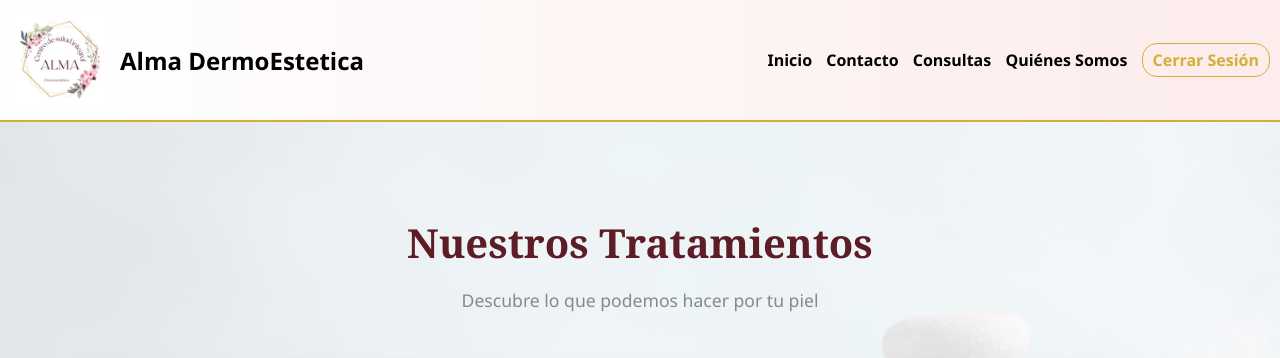
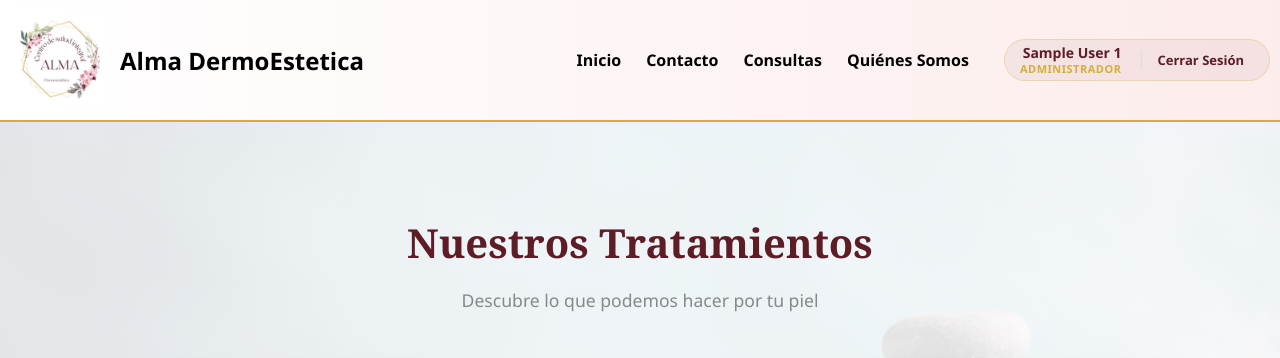
Before and after one commit to WladimirSuazoPalma/ProyectoAlma, a PHP site: page /Alma.php in a window 1280 px wide. Shown: the top 358 px of the page. Run offline with PHP 8.4, Linux system fonts and the light colour scheme; the visitor is signed in with stand-in values (Sample User, id 1).

Commit message:
cambios pequeños alma.php 	modified:   Alma.php 	modified:   estiloHome.css 	modified:   login.php 	modified:   logout.php

```diff
--- a/Alma.php
+++ b/Alma.php
@@ -15,17 +15,34 @@ session_start();
                 <img src="img/logo1.jpg" alt="logo de la compañia">
                 <h2 class="nombre-empresa">Alma DermoEstetica</h2>
             </div>
-            <nav>
+            <nav >
                     <a href="Alma.html">Inicio </a>
                     <a href="contacto.html">Contacto </a>
                     <a href="consultar.php">Consultas </a>
                     <a href="quienes-somos.html">Quiénes Somos</a>
-                    <?php if (isset($_SESSION['UsuarioID'])){?>
-                        <a href="logout.php"style="color: #d4af37; border: 1px solid #d4af37; border-radius: 15px; padding: 5px 10px;">
-                            Cerrar Sesión
-                        </a>
 
-                        <?php } else { ?>
+
+                    <?php if (isset($_SESSION['UsuarioID'])) {
+
+
+                        $rolTexto = "Usuario";
+                        switch($_SESSION['Rol']) {
+                            case 1: $rolTexto = "Administrador"; break;
+                            case 2: $rolTexto = "Esteticista"; break;
+                            case 3: $rolTexto = "Dermatólogo"; break;
+                            case 4: $rolTexto = "Paciente"; break;
+                        }
+                    ?>
+                        <div class="perfil-usuario">
+                            <div class="detalles">
+                                <span class="nombre"><?php echo $_SESSION['Nombre'] . " " . $_SESSION['Apellido']; ?></span>
+                                <span class="rol"><?php echo $rolTexto; ?></span>
+                            </div>
+
+                            <a href="logout.php" class="btn-salir">Cerrar Sesión</a>
+                        </div>
+
+                    <?php } else { ?>
                             <a href="login.html">Login</a>
                             <a href="registrar.html">Registrar</a>
                         <?php } ?>
--- a/estiloHome.css
+++ b/estiloHome.css
@@ -22,6 +22,99 @@ body {
 a {
     text-decoration: none;
     color: black;
+}
+nav {
+    display: flex;
+    align-items: center;
+    gap: 15px;
+}
+
+
+
+
+
+
+
+
+
+
+
+
+.perfil-usuario {
+    display: flex;
+    align-items: center;
+    gap: 15px;
+    background-color: rgba(94, 28, 38, 0.05);
+    padding: 5px 15px;
+    border-radius: 30px;
+    border: 1px solid rgba(212, 175, 55, 0.3);
+    margin-left: 10px;
+}
+
+.perfil-usuario .detalles {
+    display: flex;
+    flex-direction: column;
+    align-items: flex-end;
+    line-height: 1.2;
+}
+
+.perfil-usuario .nombre {
+    color: #5e1c26;
+    font-weight: 700;
+    font-size: 14px;
+}
+
+.perfil-usuario .rol {
+    color: #d4af37;
+    font-size: 11px;
+    text-transform: uppercase;
+    letter-spacing: 0.5px;
+    font-weight: 600;
+}
+
+
+
+
+
+
+
+
+
+
+
+.btn-salir {
+    color: #5e1c26 !important;
+    font-size: 13px;
+    border-left: 1px solid #ddd;
+    padding-left: 15px !important;
+    margin-left: 5px;
+}
+
+.btn-salir:hover {
+    color: red !important;
+    text-decoration: underline;
+}
+
+
+@media (max-width: 700px) {
+    .perfil-usuario {
+        flex-direction: column;
+        background: none;
+        border: none;
+        align-items: center;
+        margin-top: 10px;
+    }
+    .perfil-usuario .detalles {
+        align-items: center;
+    }
+    .btn-salir {
+        border-left: none;
+        padding-left: 0 !important;
+        margin-top: 5px;
+        border: 1px solid #5e1c26;
+        padding: 5px 15px !important;
+        border-radius: 10px;
+    }
 }
 
 
--- a/login.php
+++ b/login.php
@@ -32,7 +32,7 @@ if (isset($_POST['Usuario']) && isset($_POST['Clave'])) {
 
             $_SESSION['UsuarioID'] = $row['USU_ID'];
             $_SESSION['Nombre'] = $row['USU_NOMBRE'];
-
+            $_SESSION['Apellido']  = $row['USU_APELLIDO'];
             $_SESSION['Rol'] = $row['USU_ROL_ID'];
 
 
--- a/logout.php
+++ b/logout.php
@@ -3,6 +3,6 @@ session_start();
 $_SESSION = array();
 session_destroy();
 
-header("Location: Alma.html");
+header("Location: Alma.php");
 exit();
 ?>
```
